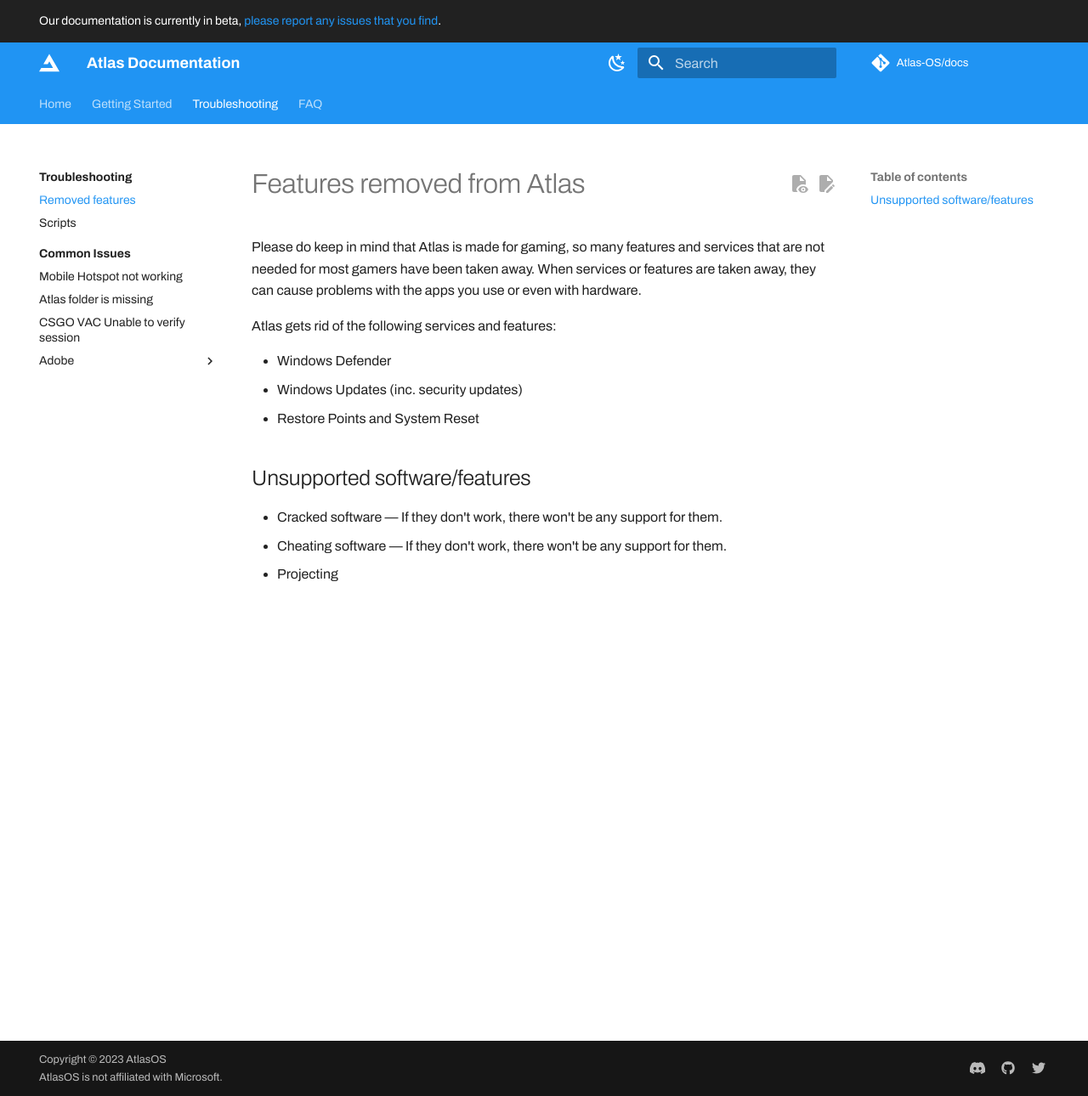
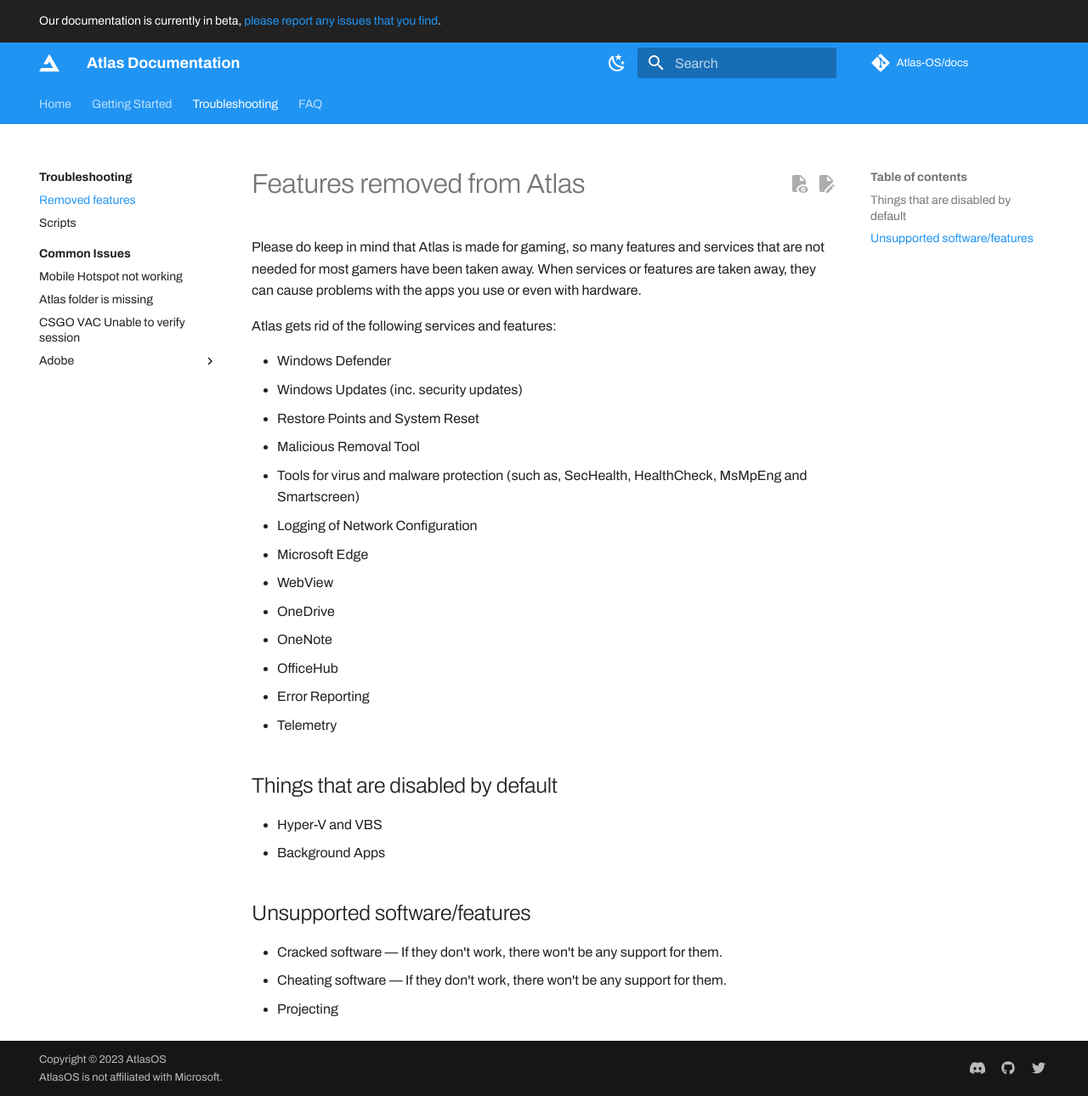
Before and after one commit to Atlas-OS/docs, an MkDocs documentation site: the page built from docs/troubleshooting/removed-features.md, in a window 1280 px wide and 1290 px high. Shown: the whole window at 85% size. Built offline with MkDocs 1.6.1 and Material for MkDocs 9.7.7, drawn with Linux system fonts in a browser that asks for light colours; some web fonts are replaced; plug-ins that fetch from the network failed and are left out; comment, search, counter and statistics services are not loaded.

Commit message:
feat(removed-features): :memo: populate with more information

```diff
--- a/docs/troubleshooting/removed-features.md
+++ b/docs/troubleshooting/removed-features.md
@@ -7,6 +7,20 @@ Atlas gets rid of the following services and features:
 * Windows Defender
 * Windows Updates (inc. security updates)
 * Restore Points and System Reset
+* Malicious Removal Tool
+* Tools for virus and malware protection (such as, SecHealth, HealthCheck, MsMpEng and Smartscreen)
+* Logging of Network Configuration
+* Microsoft Edge
+* WebView
+* OneDrive
+* OneNote
+* OfficeHub
+* Error Reporting
+* Telemetry
+
+## Things that are disabled by default
+* Hyper-V and VBS
+* Background Apps
 
 ## Unsupported software/features
 * Cracked software — If they don't work, there won't be any support for them.
```
